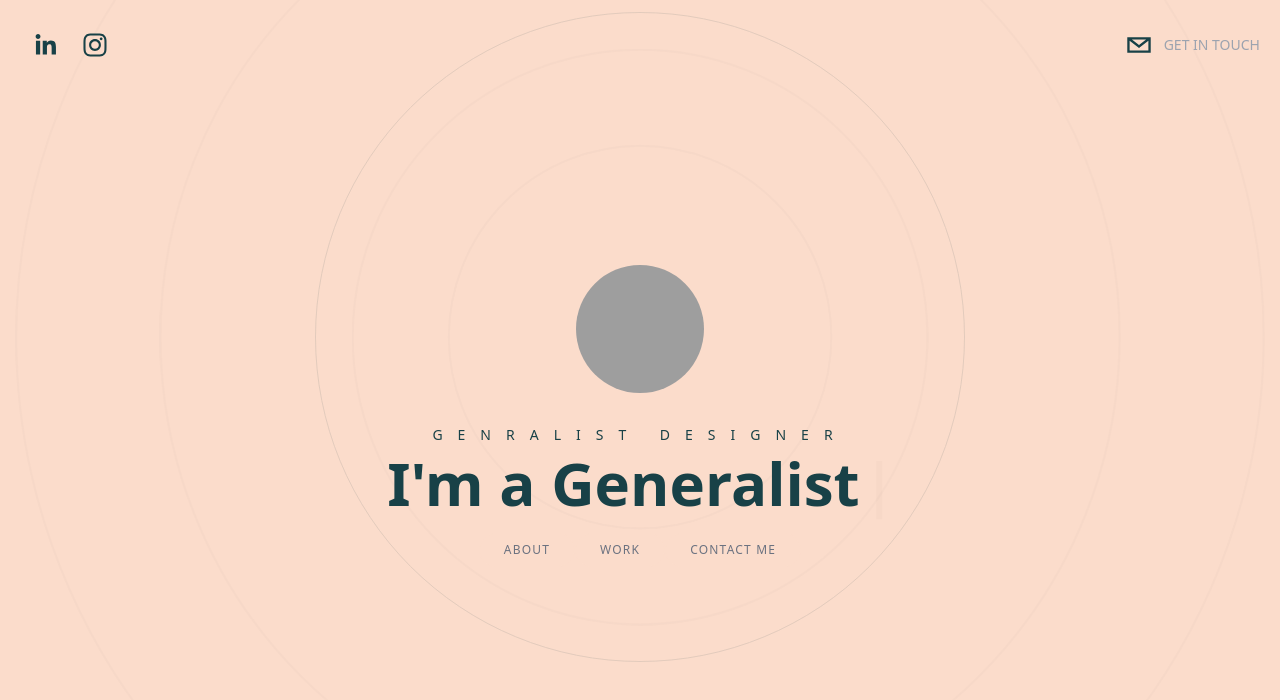
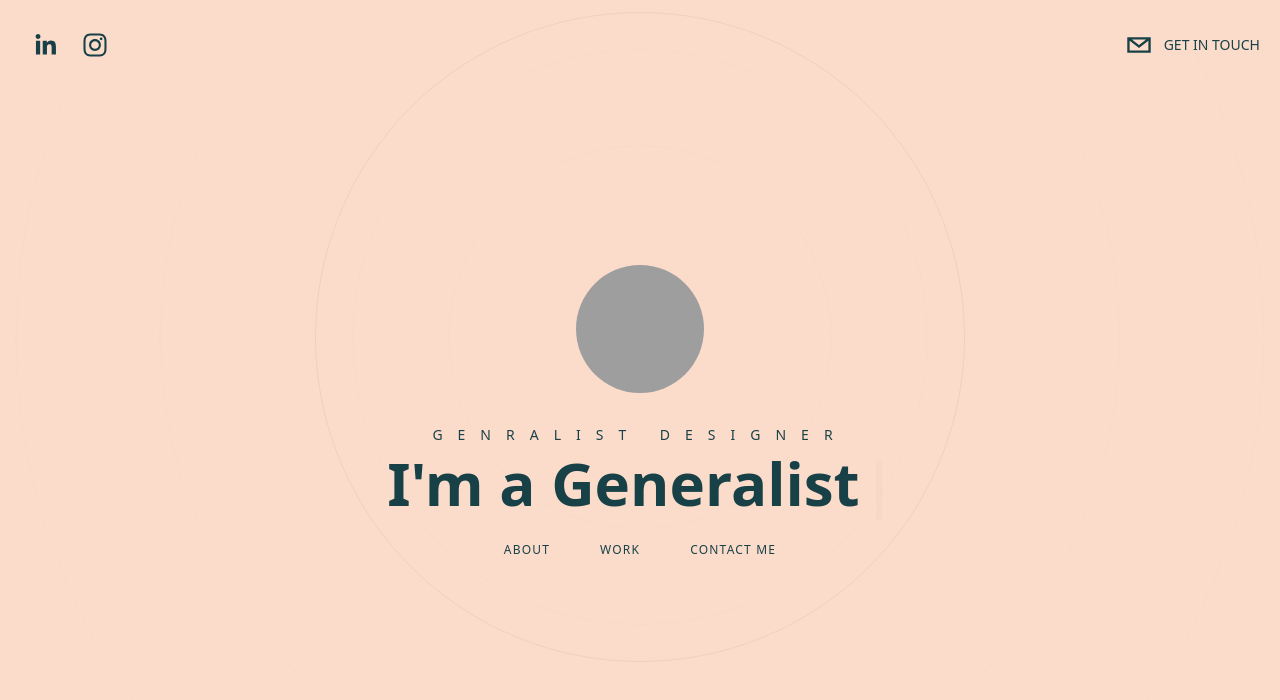
Before and after one commit to Ryan-Williams-Dev/lb-pf, a Next.js app: page / in a window 1280 px wide. Shown: the top 700 px of the page. Built offline with nearby package versions, Linux system fonts and the light colour scheme; grey boxes are pictures that could not be loaded.

Commit message:
changed header to link proplerly

```diff
--- a/components/BackgroundCircles.tsx
+++ b/components/BackgroundCircles.tsx
@@ -18,11 +18,11 @@ const BackgroundCircles = (props: Props) => {
       }}
       className="relative flex justify-center items-center"
     >
-      <div className="absolute border border-main rounded-full h-[200px] w-[200px] mt-52 animate-ping" />
-      <div className="absolute border border-main rounded-full h-[300px] w-[300px] mt-52 animate-ping" />
-      <div className="absolute border border-main rounded-full h-[500px] w-[500px] mt-52 animate-ping" />
-      <div className="absolute border border-main rounded-full opacity-20 h-[650px] w-[650px] mt-52 animate-pulse" />
-      <div className="absolute border border-main rounded-full h-[650px] w-[650px] mt-52 animate-ping" />
+      <div className="absolute border border-main/40 rounded-full h-[200px] w-[200px] mt-52 animate-ping" />
+      <div className="absolute border border-main/40 rounded-full h-[300px] w-[300px] mt-52 animate-ping" />
+      <div className="absolute border border-main/40 rounded-full h-[500px] w-[500px] mt-52 animate-ping" />
+      <div className="absolute border border-main/40 rounded-full opacity-60 h-[650px] w-[650px] mt-52 animate-pulse" />
+      <div className="absolute border border-main/40 rounded-full h-[650px] w-[650px] mt-52 animate-ping" />
       <div />
     </motion.div>
   );
--- a/components/Header.tsx
+++ b/components/Header.tsx
@@ -1,5 +1,6 @@
 import { SocialIcon } from "react-social-icons";
 import { motion } from "framer-motion";
+import Link from "next/link";
 
 type Props = {};
 
@@ -36,6 +37,7 @@ function Header({}: Props) {
           target="_blank"
         />
       </motion.div>
+
       <motion.div
         initial={{
           x: 500,
@@ -50,17 +52,21 @@ function Header({}: Props) {
         transition={{
           duration: 1.5,
         }}
-        className="flex flex-row items-center text-gray-300 cursor-pointer"
+        className="flex flex-row items-center text-standard-text cursor-pointer"
       >
         <SocialIcon
+          url="#contactMe"
           className="cursor-pointer"
           network="email"
           fgColor="#184147"
           bgColor="transparent"
         />
-        <p className="uppercase hidden md:inline-flex text-sm  text-gray-400">
+        <Link
+          href="#contactMe"
+          className="uppercase hidden md:inline-flex text-sm  text-standard-text"
+        >
           Get In Touch
-        </p>
+        </Link>
       </motion.div>
     </header>
   );
--- a/components/Work.tsx
+++ b/components/Work.tsx
@@ -16,7 +16,7 @@ function Work({}: Props) {
         Work
       </h3>
 
-      <div className="w-full flex space-x-5 overflow-x-scroll p-10 snap-x snap-mandatory">
+      <div className="w-full flex space-x-5 overflow-x-scroll p-10 snap-x snap-mandatory scrollbar-thin scrollbar-track-main/20 scrollbar-thumb-highlight/80">
         <WorkCard />
         <WorkCard />
         <WorkCard />
--- a/package.json
+++ b/package.json
@@ -30,6 +30,7 @@
   "devDependencies": {
     "autoprefixer": "^10.4.13",
     "postcss": "^8.4.21",
+    "tailwind-scrollbar": "^3.0.0",
     "tailwindcss": "^3.2.7"
   }
 }
--- a/pages/index.tsx
+++ b/pages/index.tsx
@@ -24,7 +24,7 @@ export default function Home() {
   return (
     <div
       onScroll={handleScroll}
-      className="bg-main-bg text-standard-text h-screen snap-y snap-mandatory overflow-scroll z-0 scroll-smooth"
+      className="bg-main-bg text-standard-text h-screen snap-y snap-mandatory overflow-y-scroll overflow-x-hidden z-0 scroll-smooth scrollbar-thin sm:scrollbar scrollbar-track-main/20 scrollbar-thumb-highlight/80"
     >
       <Head>
         <title>{`Larissa Baroboskin's Portfolio`}</title>
--- a/styles/globals.css
+++ b/styles/globals.css
@@ -4,7 +4,7 @@
 
 @layer components {
   .heroButton {
-    @apply px-6 py-2 border border-main-bg rounded-full uppercase text-xs tracking-widest text-gray-500 transition-all hover:border-standard-text/50 hover:text-standard-text/70 hover:font-bold;
+    @apply px-6 py-2 border border-main-bg rounded-full uppercase text-xs tracking-widest text-standard-text transition-all hover:border-standard-text/50 hover:text-standard-text/70 hover:font-bold;
   }
 }
 
--- a/tailwind.config.js
+++ b/tailwind.config.js
@@ -14,5 +14,5 @@ module.exports = {
       },
     },
   },
-  plugins: [],
+  plugins: [require("tailwind-scrollbar")],
 };
```
Also changed, not shown: 1 other file (tests, documents, lock files or other folders).
